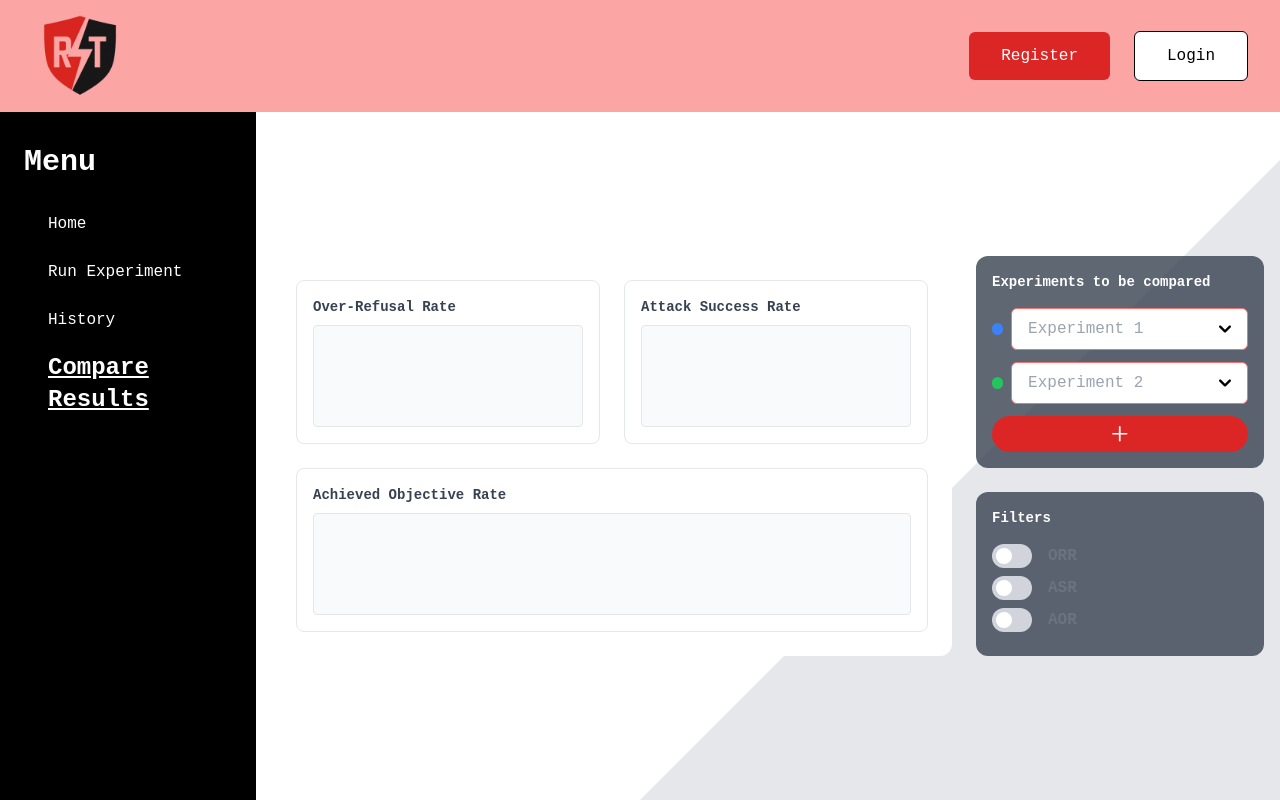
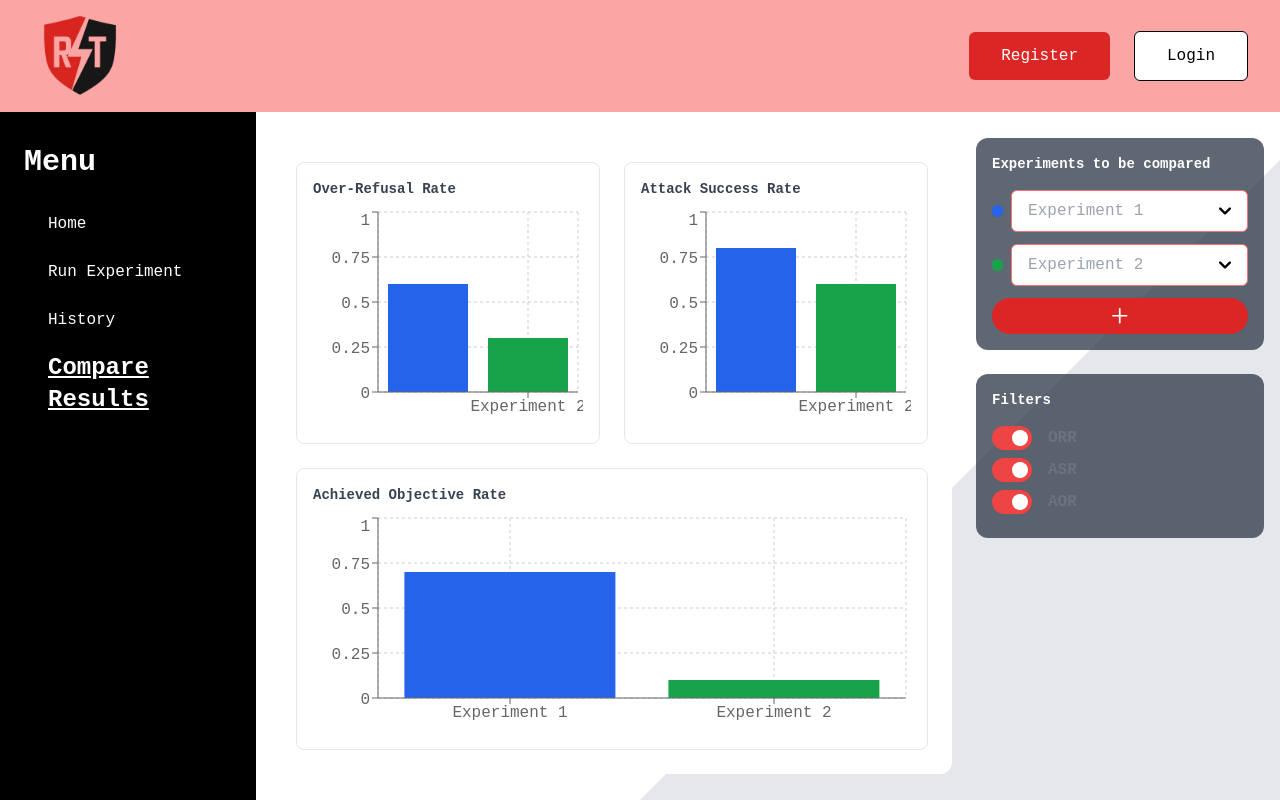
Before and after one commit to joelnoliveira/GP_CTRL_plus_12, a React (Create React App) app in the folder frontend/react-app/: page /compare in a window 1280 px wide. Built offline with nearby package versions, Linux system fonts and the light colour scheme; a web font is replaced by a local one.

Commit message:
Graphic visualisations using recharts Not completed yet

```diff
--- a/frontend/react-app/package.json
+++ b/frontend/react-app/package.json
@@ -12,6 +12,7 @@
     "react-google-recaptcha": "^3.1.0",
     "react-router-dom": "^7.10.1",
     "react-scripts": "5.0.1",
+    "recharts": "^3.6.0",
     "web-vitals": "^2.1.4"
   },
   "scripts": {
--- a/frontend/react-app/src/components/AddIcon.jsx
+++ b/frontend/react-app/src/components/AddIcon.jsx
@@ -6,6 +6,8 @@ import "../styles/components/add_icon.css"
 
 const AddIcon = ({
   size = "small",
+  onClick,
+  disabled = false,
 }) => {
   const icon_size =
     size === "small"
@@ -17,10 +19,15 @@ const AddIcon = ({
       : ""
 
   return (
-    <div className="add_icon__wrapper">
+    <div
+      className={`add_icon__wrapper ${disabled ? "add_icon--disabled" : ""}`}
+      onClick={!disabled ? onClick : undefined}
+      role="button"
+      aria-disabled={disabled}
+    >
       <img src={addIcon} className={icon_size} alt="add icon" />
     </div>
-  )
-}
+  );
+};
 
-export default AddIcon
+export default AddIcon;
--- a/frontend/react-app/src/components/DropdownMenu.jsx
+++ b/frontend/react-app/src/components/DropdownMenu.jsx
@@ -1,12 +1,14 @@
 import React, { useState, useRef, useEffect } from "react";
-
 import ArrowIcon from "./ArrowIcon";
-
 import "../styles/components/dropdown_menu.css";
 
-const DropdownMenu = ({ placeholder = "Placeholder", items = ["Item1", "Item2", "Item3"] }) => {
+const DropdownMenu = ({
+  value,
+  placeholder = "Placeholder",
+  items = ["Item1", "Item2", "Item3"],
+  onSelect,
+}) => {
   const [isOpen, setIsOpen] = useState(false);
-  const [selected, setSelected] = useState("");
   const dropdownRef = useRef(null);
 
   useEffect(() => {
@@ -20,22 +22,17 @@ const DropdownMenu = ({ placeholder = "Placeholder", items = ["Item1", "Item2",
   }, []);
 
   const handleSelect = (item) => {
-    setSelected(item);
+    onSelect(item);
     setIsOpen(false);
   };
 
   return (
     <div className="dropdown" ref={dropdownRef}>
-        {/*<button
-            onClick={() => setIsOpen(!isOpen)}
-            className={`dropdown__button
-                        ${isOpen ? "border-red-400" : "border-gray-300"}`}
-        >*/}
       <button
-            onClick={() => setIsOpen(!isOpen)}
+        onClick={() => setIsOpen((prev) => !prev)}
         className="dropdown__button"
       >
-            {selected || placeholder}
+        {value || placeholder}
         <span className="dropdown__arrow">
           {isOpen
                     ? <ArrowIcon variant="arrow_up" />
--- a/frontend/react-app/src/pages/CompareResults.jsx
+++ b/frontend/react-app/src/pages/CompareResults.jsx
@@ -1,87 +1,170 @@
-import React, {useState} from 'react'
+import React, { useState } from "react";
 import "../styles/pages/compare_results.css";
 import "../styles/pages/home.css";
-import { useAuth } from '../context/AuthContext';
-import Menu from '../components/Menu'
-import DropdownMenu from '../components/DropdownMenu'
-import ToggleSwitch from '../components/ToggleSwitch'
-import AddIcon from '../components/AddIcon'
 
+import { useAuth } from "../context/AuthContext";
+import Menu from "../components/Menu";
+import DropdownMenu from "../components/DropdownMenu";
+import ToggleSwitch from "../components/ToggleSwitch";
+import AddIcon from "../components/AddIcon";
+
+import {
+  BarChart,
+  Bar,
+  XAxis,
+  YAxis,
+  CartesianGrid,
+  Tooltip,
+  ResponsiveContainer,
+  Cell,
+} from "recharts";
 
 const CompareResults = (
 ) => {
-  const [isOnORR, setIsOnORR] = useState(false);
-  const [isOnASR, setIsOnASR] = useState(false);
-  const [isOnAOR, setIsOnAOR] = useState(false);
-  const { isLoggedIn, login } = useAuth();
+  const { isLoggedIn } = useAuth();
 
-  const handleORR = (newValue) => {
-      setIsOnORR(newValue);
-  }
+  /* =======================
+     Filters
+  ======================= */
+  const [isOnORR, setIsOnORR] = useState(true);
+  const [isOnASR, setIsOnASR] = useState(true);
+  const [isOnAOR, setIsOnAOR] = useState(true);
 
-  const handleASR = (newValue) => {
-      setIsOnASR(newValue);
-  }
+  /* =======================
+     Mock Experiments data - Replace With Backend Connection
+  ======================= */
+  const experimentsMap = {
+    "Experiment 1": { ORR: 0.6, ASR: 0.8, AOR: 0.7, color: "#2563eb" },
+    "Experiment 2": { ORR: 0.3, ASR: 0.6, AOR: 0.1, color: "#16a34a" },
+    "Experiment 3": { ORR: 0.5, ASR: 0.3, AOR: 0.9, color: "#dc2626" },
+  };
 
-  const handleAOR = (newValue) => {
-      setIsOnAOR(newValue);
-  }
+  /* =======================
+     Selected experiments
+  ======================= */
+  const [selectedExperiments, setSelectedExperiments] = useState([
+    "Experiment 1",
+    "Experiment 2",
+  ]);
+
+  const updateExperiment = (index, newExperiment) => {
+    setSelectedExperiments((prev) => {
+      // If already selected elsewhere, ignore *Alterar para não deixar selecionar ou wtv*
+      if (prev.includes(newExperiment) && prev[index] !== newExperiment) {
+        return prev;
+      }
+
+      const updated = [...prev];
+      updated[index] = newExperiment;
+      return updated;
+    });
+  };
+
+  const addExperiment = () => {
+    setSelectedExperiments((prev) => {
+      const available = Object.keys(experimentsMap).filter(
+        (e) => !prev.includes(e)
+      );
+
+      if (available.length === 0) {
+        return prev; // no-op
+      }
+
+      return [...prev, available[0]];
+    });
+  };
+
+  /* =======================
+     Chart data builder
+  ======================= */
+  const getChartData = (metric) =>
+    selectedExperiments.map((name) => ({
+      name,
+      value: experimentsMap[name][metric],
+      color: experimentsMap[name].color,
+    }));
+
+  /* =======================
+     Chart component
+  ======================= */
+  const ExperimentBarChart = ({ data }) => (
+    <ResponsiveContainer width="100%" height={220}>
+      <BarChart data={data}>
+        <CartesianGrid strokeDasharray="3 3" />
+        <XAxis dataKey="name" />
+        <YAxis domain={[0, 1]} />
+        <Tooltip />
+        <Bar dataKey="value">
+          {data.map((entry, index) => (
+            <Cell key={index} fill={entry.color} />
+          ))}
+        </Bar>
+      </BarChart>
+    </ResponsiveContainer>
+  );
 
   return (
     <div className="compare_results">
-      <Menu
-        currentPage={"Compare Results"}
-      />
+      <Menu currentPage={"Compare Results"} />
 
-      {/* Main Content Area */}
       <div className="compare_results__main_area">
-
-        {/* Content Wrapper */}
         <div className="compare_results__content">
 
-          {/* Charts Area */}
+          {/* =======================
+              Charts Area
+          ======================= */}
           <div className="compare_results__charts">
             <div className="chart_card">
               <h3>Over-Refusal Rate</h3>
-              <div className="chart_placeholder" />
+              {isOnORR && (
+                <ExperimentBarChart data={getChartData("ORR")} />
+              )}
             </div>
 
             <div className="chart_card">
               <h3>Attack Success Rate</h3>
-              <div className="chart_placeholder" />
+              {isOnASR && (
+                <ExperimentBarChart data={getChartData("ASR")} />
+              )}
             </div>
 
             <div className="chart_card chart_card--wide">
               <h3>Achieved Objective Rate</h3>
-              <div className="chart_placeholder" />
+              {isOnAOR && (
+                <ExperimentBarChart data={getChartData("AOR")} />
+              )}
             </div>
           </div>
 
-          {/* Right Panel */}
+          {/* =======================
+              Side Panel
+          ======================= */}
           <div className="compare_results__side_panel">
             <div className="side_card">
               <h4>Experiments to be compared</h4>
 
-              <div className="experiment_selector blue">
-                <span className="dot" />
-                <DropdownMenu
-                  placeholder={"Experiment 1"}
-                  items={["Experiment 1"]}
-                />
-              </div>
-
-              <div className="experiment_selector green">
-                <span className="dot" />
-                <DropdownMenu
-                  placeholder={"Experiment 2"}
-                  items={["Experiment 2"]}
-                />
-              </div>
+              {selectedExperiments.map((exp, index) => (
+                <div key={index} className="experiment_selector">
+                  <span
+                    className="dot"
+                    style={{
+                      backgroundColor: experimentsMap[exp].color,
+                    }}
+                  />
+                  <DropdownMenu
+                    placeholder={exp}
+                    items={Object.keys(experimentsMap)}
+                    onSelect={(value) =>
+                      updateExperiment(index, value)
+                    }
+                  />
+                </div>
+              ))}
 
               <AddIcon
-                size='medium'
-                disabled={!isLoggedIn}
-                onClick={() => console.log("Add clicked!")}
+                size="medium"
+                disabled={isLoggedIn}
+                onClick={addExperiment}
               />
             </div>
 
@@ -91,37 +174,38 @@ const CompareResults = (
               <label className="filter_item">
                 <ToggleSwitch
                   checked={isOnORR}
-                  onChange={handleORR}
-                  options={["ORR","ORR"]}
+                  onChange={setIsOnORR}
+                  options={["ORR", "ORR"]}
                 />
               </label>
 
               <label className="filter_item">
                 <ToggleSwitch
                   checked={isOnASR}
-                  onChange={handleASR}
-                  options={["ASR","ASR"]}
+                  onChange={setIsOnASR}
+                  options={["ASR", "ASR"]}
                 />
               </label>
 
               <label className="filter_item">
                 <ToggleSwitch
                   checked={isOnAOR}
-                  onChange={handleAOR}
-                  options={["AOR","AOR"]}
+                  onChange={setIsOnAOR}
+                  options={["AOR", "AOR"]}
                 />
               </label>
             </div>
           </div>
-
         </div>
       </div>
+
+      {/* Background polygon */}
       <div
         className="home__gray-polygon -z-5"
         style={{ clipPath: "polygon(0% 100%, 100% 0%, 100% 100%)" }}
-      ></div>
+      />
     </div>
-  )
-}
+  );
+};
 
-export default CompareResults
+export default CompareResults;
--- a/frontend/react-app/src/styles/components/add_icon.css
+++ b/frontend/react-app/src/styles/components/add_icon.css
@@ -13,3 +13,9 @@
 .add_icon--large{
     @apply w-9 h-9;
 }
+
+.add_icon--disabled {
+  opacity: 0.4;
+  pointer-events: none;
+  cursor: not-allowed;
+}
```
Lines whose indentation alone changed are shown as unchanged.
